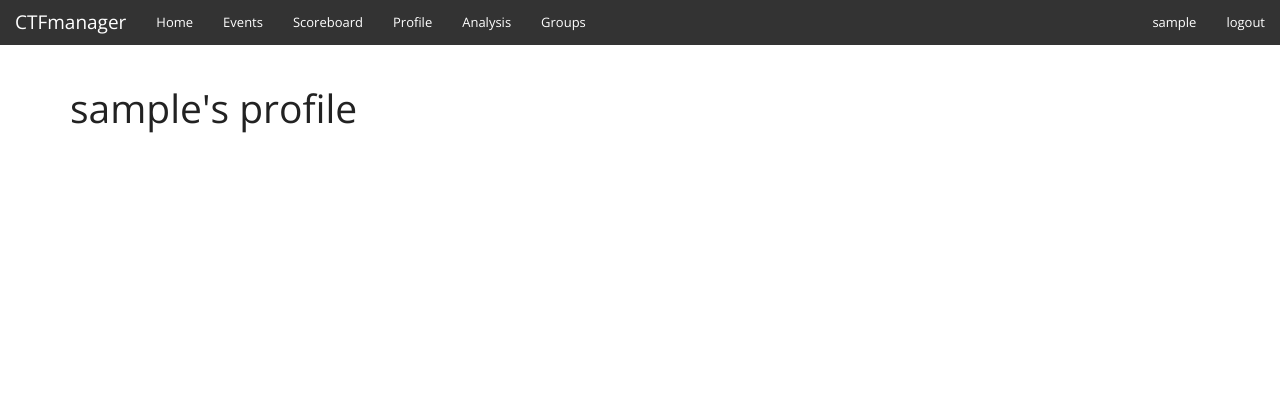
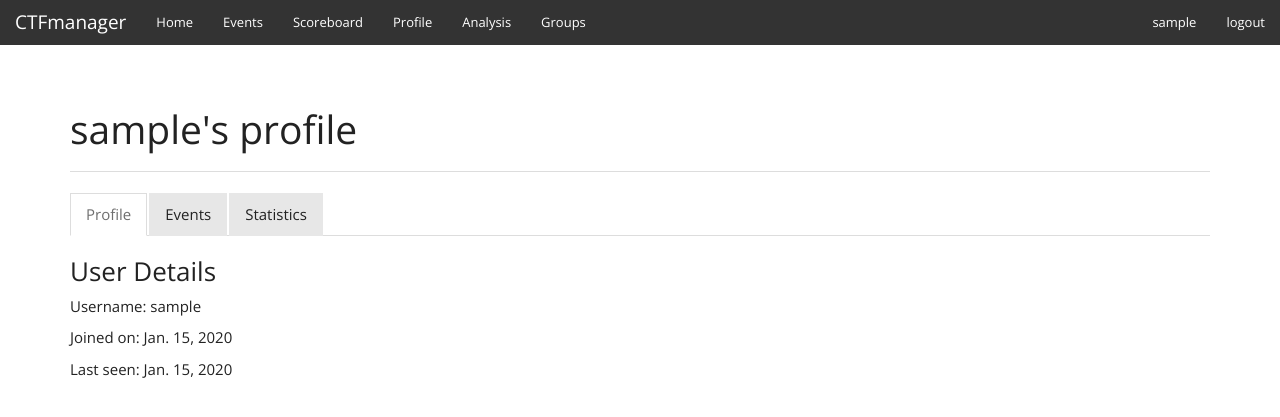
Before and after one commit to BurningNetel/ctf-manager, a Django app: template CTFprofile/templates/profile.html in a window 1280 px wide. Shown: the top 417 px of the page. Run offline with Django 3.2, Linux system fonts and the light colour scheme; the template is opened without the code that fills it: values that come from a table or form of the project are taken from there, others are empty; a user stored in the database is signed in; tables that the repository leaves empty hold one stand-in row (values such as "Sample post"); parts of the project's set-up code (start-up, migrations or seed data) failed here and were passed over; some libraries are stand-ins or nearby versions.

Commit message:
Implemented tabs, shows join date and last online.

```diff
--- a/CTFprofile/templates/profile.html
+++ b/CTFprofile/templates/profile.html
@@ -1,8 +1,29 @@
 {% extends 'base.html' %}
-{% block title %}CTFman - {{ user.username }} {% endblock %}
+{% block title %}CTFman - {{ p_user.username }} {% endblock %}
 
 {% block content %}
-    <div class="header">
-        <h1>{{ user.username }}'s profile</h1>
+    <div class="page-header">
+        <h1>{{ p_user.username }}'s profile</h1>
     </div>
+
+    <ul class="nav nav-tabs" role="tablist">
+        <li role="presentation" class="active">
+            <a href="#profile" aria-controls="home" role="tab" data-toggle="tab">Profile</a></li>
+        <li role="presentation">
+            <a href="#events" aria-controls="home" role="tab" data-toggle="tab">Events</a></li>
+        <li role="presentation">
+            <a href="#statistics" aria-controls="home" role="tab" data-toggle="tab">Statistics</a></li>
+    </ul>
+
+    <div class="tab-content">
+        <div  class="tab-pane fade in active" id="profile">
+            <h3>User Details</h3>
+            <p id="p_username">Username: {{ p_user.username }}</p>
+            <p id="join-date">Joined on: {{ p_user.date_joined|date }}</p>
+            <p id="last-login">Last seen: {{ p_user.last_login|date }}</p>
+        </div>
+        <div class="tab-pane fade" id="events">asd</div>
+        <div class="tab-pane fade" id="statistics">fasd</div>
+    </div>
+
 {% endblock %}
--- a/CTFprofile/tests.py
+++ /dev/null
@@ -1 +0,0 @@
-# Create your tests here.
--- a/CTFprofile/urls.py
+++ b/CTFprofile/urls.py
@@ -3,5 +3,5 @@ from django.conf.urls import url
 from . import views
 
 urlpatterns = [
-    url(r'^(\d)+$', views.ProfileView.as_view(), name='view_profile')
+    url(r'^(\d+)$', views.ProfileView.as_view(), name='view_profile')
 ]
--- a/ctfmanager/urls.py
+++ b/ctfmanager/urls.py
@@ -7,6 +7,6 @@ urlpatterns = [
     url(r'^$', HomePageView.as_view(), name='home'),
     url(r'^events/', include('CTFmanager.urls')),
     url(r'accounts/', include('accounts.urls')),
-    url(r'^profile/', include('CTFprofile.urls')),
+    url(r'^profiles/', include('CTFprofile.urls')),
     # url(r'^admin/', include(admin.site.urls)),
 ]
--- a/functional_tests/pages/CTFmanager/profile/profile_page.py
+++ b/functional_tests/pages/CTFmanager/profile/profile_page.py
@@ -10,13 +10,13 @@ class ProfilePage(Page):
         self.title += username
 
     def get_name(self):
-        return self.get_id('pr_username')
+        return self.get_id('p_username')
 
     def get_total_score(self):
-        return self.get_id('id_total_score')
+        return self.get_id('total-score')
 
     def get_date_joined(self):
-        return self.get_id('id_date_score')
+        return self.get_id('join-date')
 
     def get_nav_tabs(self):
         return self.test.browser.find_element_by_class_name('nav-tabs')
```
Also changed, not shown: CTFprofile/tests/test_views.py (+9 -2 lines), CTFprofile/views.py (+7 -0 lines), ctfmanager/settings.py (+1 -6 lines), functional_tests/profile/test_profile_page.py (+18 -12 lines).
